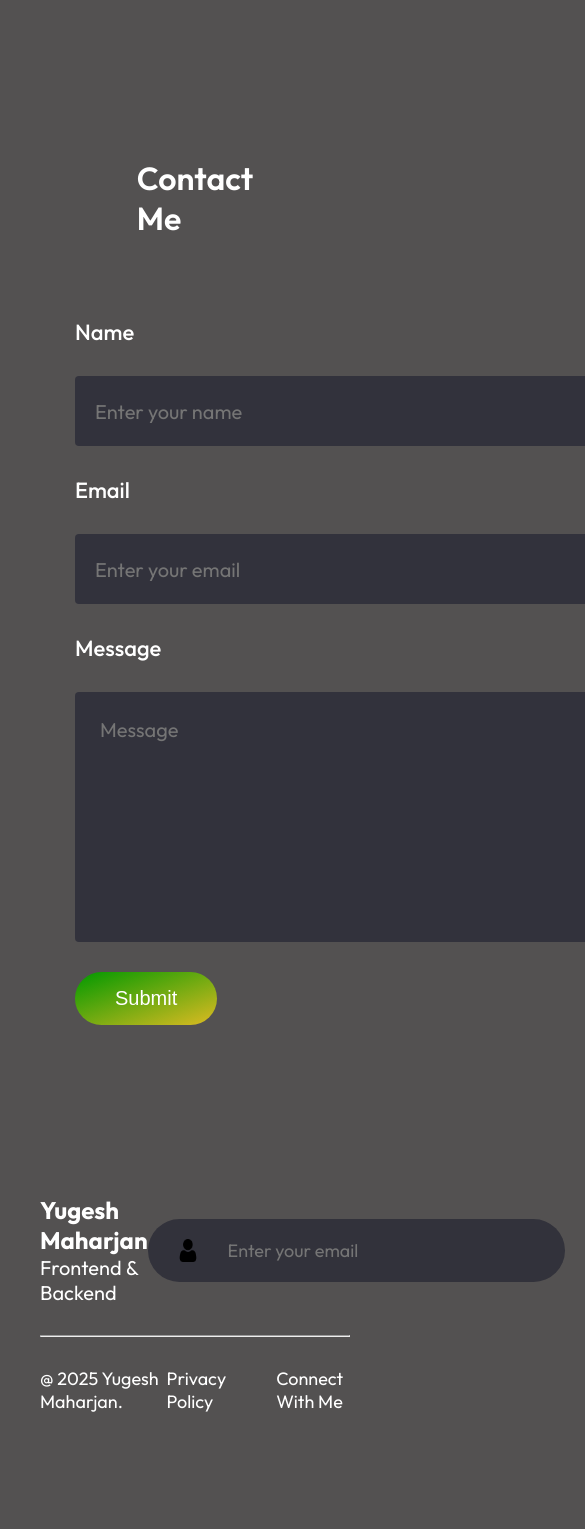
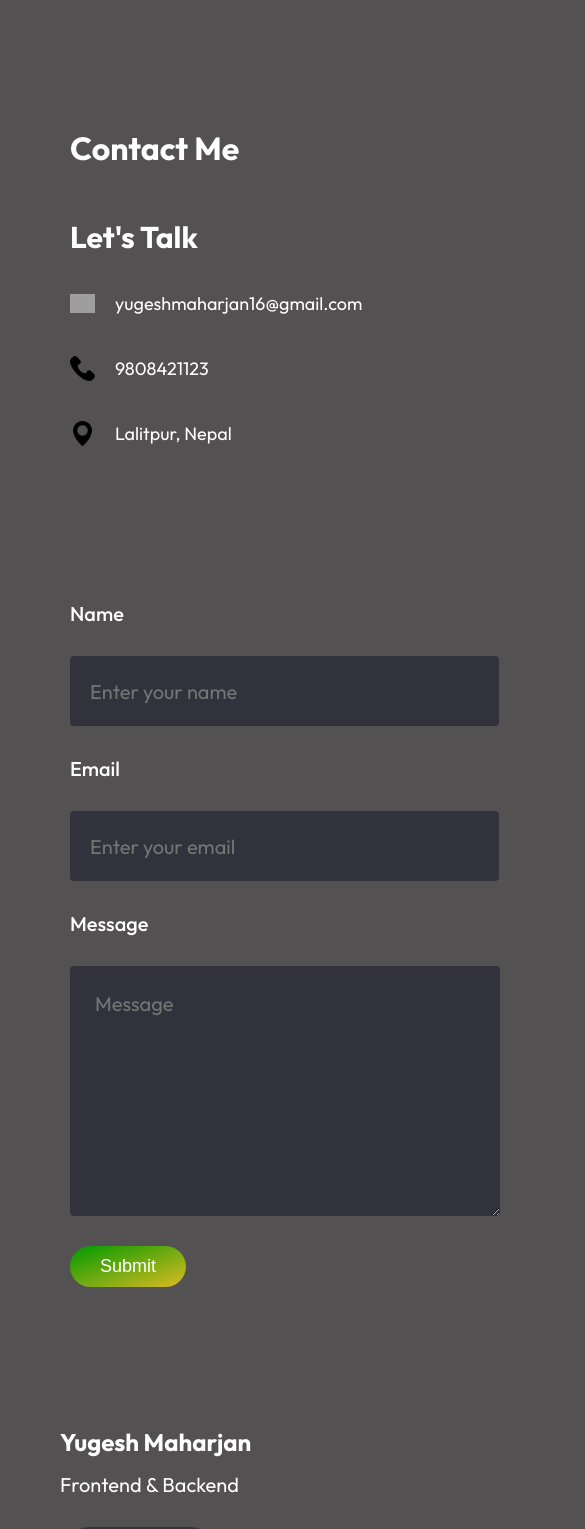
Before and after one commit to yugesh999/Portfolio, a React (Vite) app: page / in a window 390 px wide. Shown: the part 1464-2993 px from the top of the page, 585 px wide, since content can reach past the window. Before the commit the page ends 2947 px from the top, so only its background shows below. Built offline with nearby package versions, Linux system fonts and the light colour scheme; grey boxes are pictures that could not be loaded.

Commit message:
Version 2

```diff
--- a/src/Components/ContactMe/ContactMe.css
+++ b/src/Components/ContactMe/ContactMe.css
@@ -95,3 +95,44 @@
     transform: scale(1.1);
     transition: 0.3s;
 }
+@media(max-width:768px){
+    .contact{
+        gap: 50px;
+        margin: 50px 70px;
+        align-items: start;
+    }
+    .contact-title h1{
+        padding: 0;
+        font-weight: 700;
+    }
+    .contact-section{
+        flex-direction: column;
+    }
+    .contact-left h1{
+        font-size: 30px;
+    }
+    .contact-left p{
+        font-size: 18px;
+    }
+    .contact-detail{
+        gap: 20px;
+    }
+    .contact-detail img{
+        width: 25px;
+    }
+    .contact-right label{
+        font-size: 20px;
+    }
+    .contact-right input{
+        width: 140%;
+        font-size: 20px;
+    }
+    .contact-right textarea{
+        width: 130%;
+        font-size: 20px;
+    }
+    .contact-submit{
+        font-size: 18px;
+        padding: 10px 30px;
+    }
+}
--- a/src/Components/Footer/Footer.css
+++ b/src/Components/Footer/Footer.css
@@ -37,6 +37,7 @@
     color: #a0a0a0;
     font-family: Outfit;
     font-size: 18px;
+    transition: 0.3s;
 }
 .footer-subscribe{
     font-size: 20px;
@@ -58,9 +59,37 @@
     margin-bottom: 30px;
 }
 .footer-email-input:hover{
-    border: 2px solid white;
+    background-color: rgb(197, 189, 189);
+    transition: 0.3s;
 }
 .footer-subscribe:hover{
     transform: scale(1.1);
     transition: 0.3s;
 }
+@media(max-width:768px){
+    .footer{
+        margin: 10px 20px;
+    }
+    .footer-top-left{
+        display: flex;
+        flex-direction: column;
+        gap: 15px;
+    }
+    .footer-email-input input{
+        width: 70%;
+        font-size: 15px;
+    }
+    .footer-subscribe{
+        font-size: 18px;
+        padding: 10px 30px;
+    }
+    .footer-top{
+        flex-direction: column;
+        gap: 30px;
+
+    }
+    .footer-bottom{
+        display: flex;
+        flex-direction: column-reverse;
+    }
+}
```
